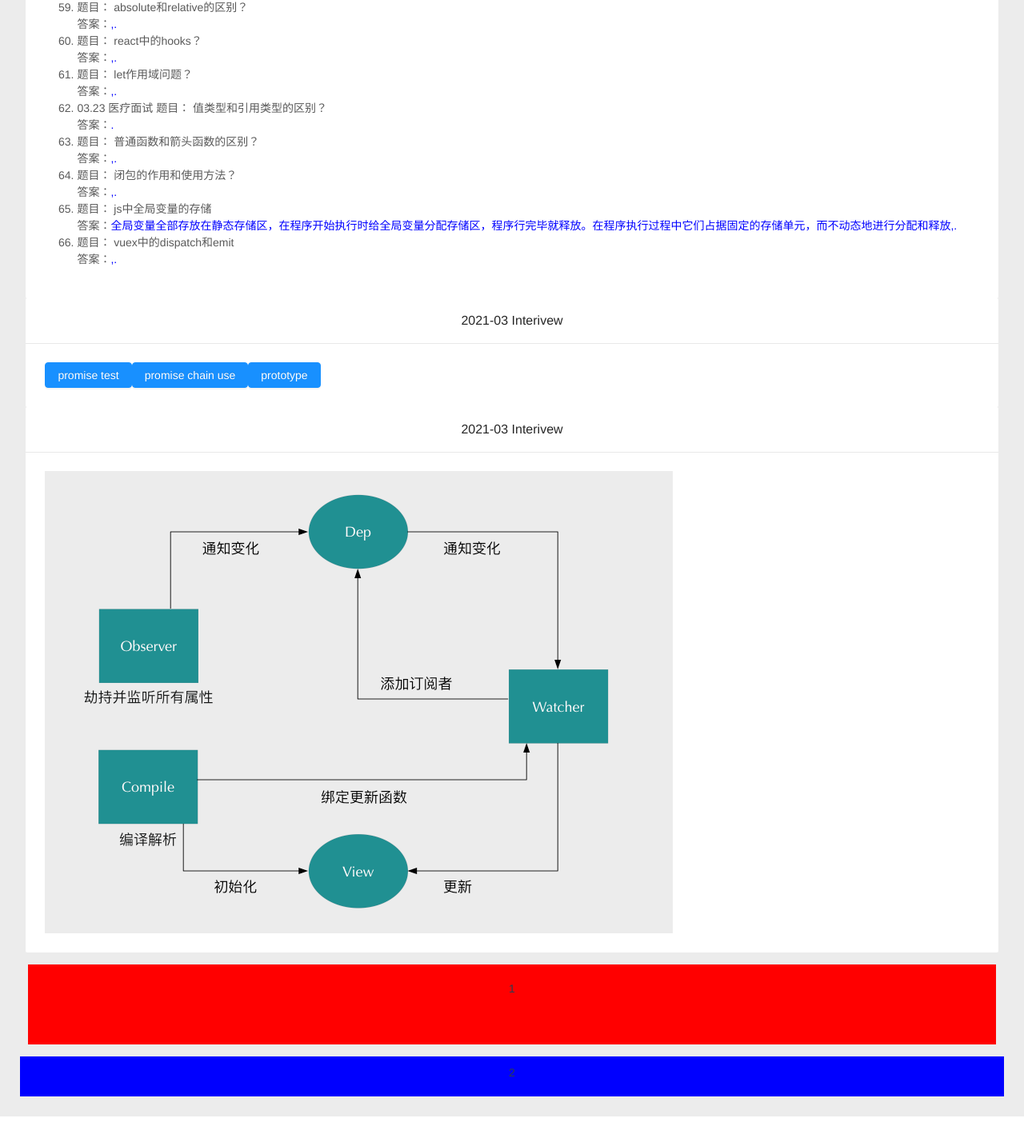
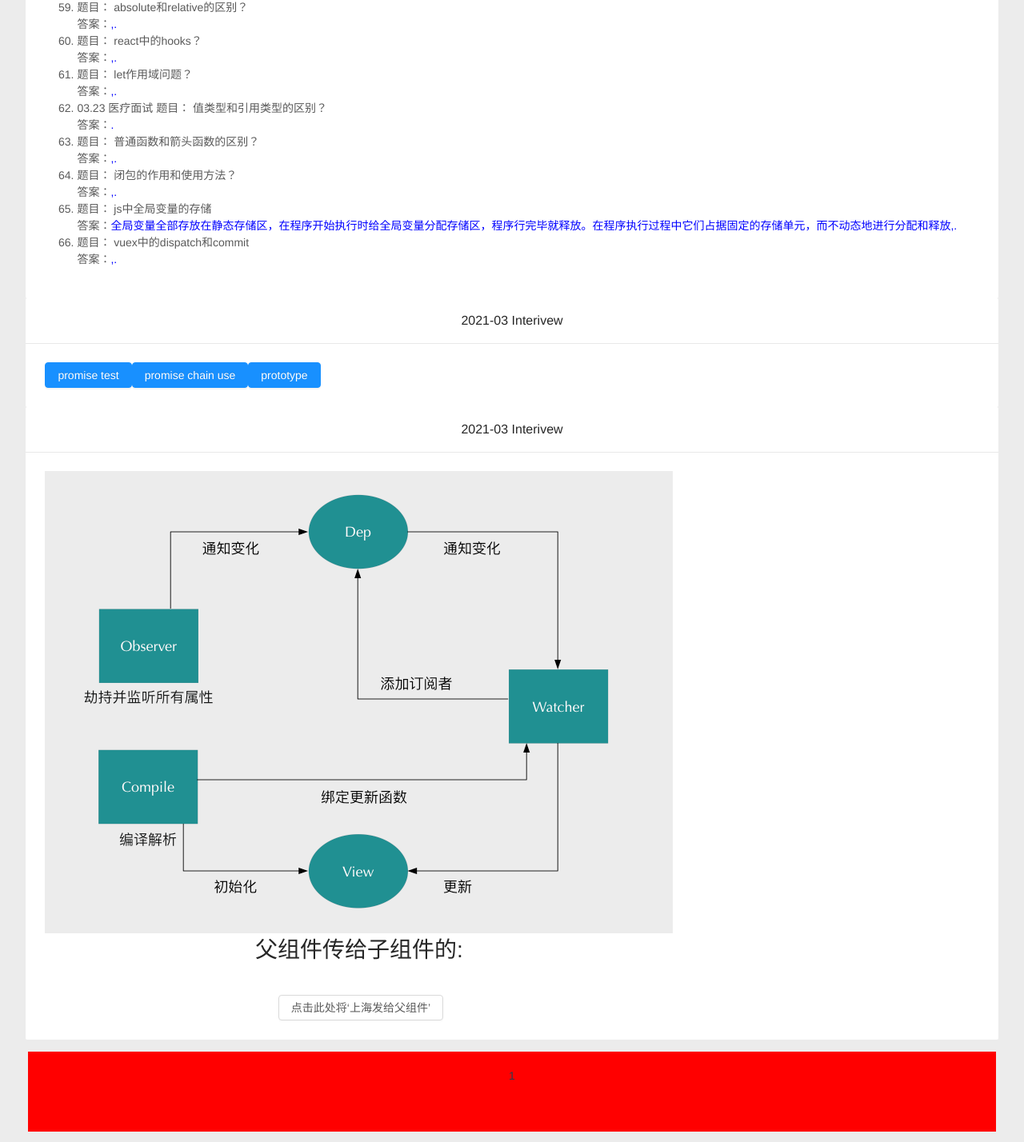
Before and after one commit to jackluotong/vue_project, a Vue app: page /March in a window 1280 px wide. Shown: the part 2681-4109 px from the top of the page at 80% size. Before the commit the page ends 4077 px from the top, so only its background shows below. Built offline with nearby package versions, Linux system fonts and the light colour scheme.

Commit message:
add component pass value.

```diff
--- a/src/components/Interview/January.vue
+++ b/src/components/Interview/January.vue
@@ -40,16 +40,26 @@
           <a-button @click='sortFunc()'>排序</a-button>
           <a-button v-on='checkOutput()'>输出</a-button>
         </div>
+        <!-- 父组件 -->
+        <div>
+          <div>父组件的toCity{{toCity}}</div>
+          <train-city @showCityName='updateCity' :sendData='toCity'></train-city>
+        </div>
       </a-card>
     </div>
   </div>
 
 </template>
 <script>
-
+import  TrainCity from './March'
 export default {
+  name:'index',
+  components:{
+    TrainCity,
+  },
   data() {
     return {
+      toCity:'shanghai',
       interview: [
         { title: '01-05中安科技面试', name: 'router中如果找不到当前路径怎么处理？', answer: '' },
         { name: 'http了解的怎么样？状态码？里面的方法？', answer: '' },
@@ -137,6 +147,10 @@ export default {
     }
   },
   methods: {
+    updateCity(data){
+      this.toCity=data.cityName
+      alert('toCity',this.toCity)
+    },
     /**
      * check the value of output
      */
--- a/src/components/Interview/March.vue
+++ b/src/components/Interview/March.vue
@@ -53,6 +53,11 @@
     >
       <div class="content">
         <img :src='img' />
+        <!-- 测试父子组件传值 -->
+        <div class="train-city">
+          <h1>父组件传给子组件的:{{sendData}}</h1>
+          <br/> <a-button @click="select('shanghai')">点击此处将‘上海发给父组件’</a-button>
+        </div>
       </div>
     </a-card>
     <div>
@@ -66,6 +71,8 @@
 <script>
 
 export default {
+  name:'trainCity',
+  props:['sendData'],
   data() {
     return {
       interview: [
@@ -134,7 +141,7 @@ export default {
         { name: '普通函数和箭头函数的区别？', answer: ',' },
         { name: ' 闭包的作用和使用方法？', answer: ',' },
         { name: 'js中全局变量的存储', answer: '全局变量全部存放在静态存储区，在程序开始执行时给全局变量分配存储区，程序行完毕就释放。在程序执行过程中它们占据固定的存储单元，而不动态地进行分配和释放,' },//alt+z=换行
-        { name: 'vuex中的dispatch和emit', answer: ',' },
+        { name: 'vuex中的dispatch和commit', answer: ',' },
 
       ],
       img: require('../../assets/mvvm.png')//做图片动态绑定的时候需要用require
@@ -142,6 +149,12 @@ export default {
   },
 
   methods: {
+    select(val){
+      let data={
+        cityName:val
+      }
+      this.$emit('showCityName',data)
+    },
     promiseFun: function () {
       let myMap=new Map()
       myMap.set('1','1111')
```
